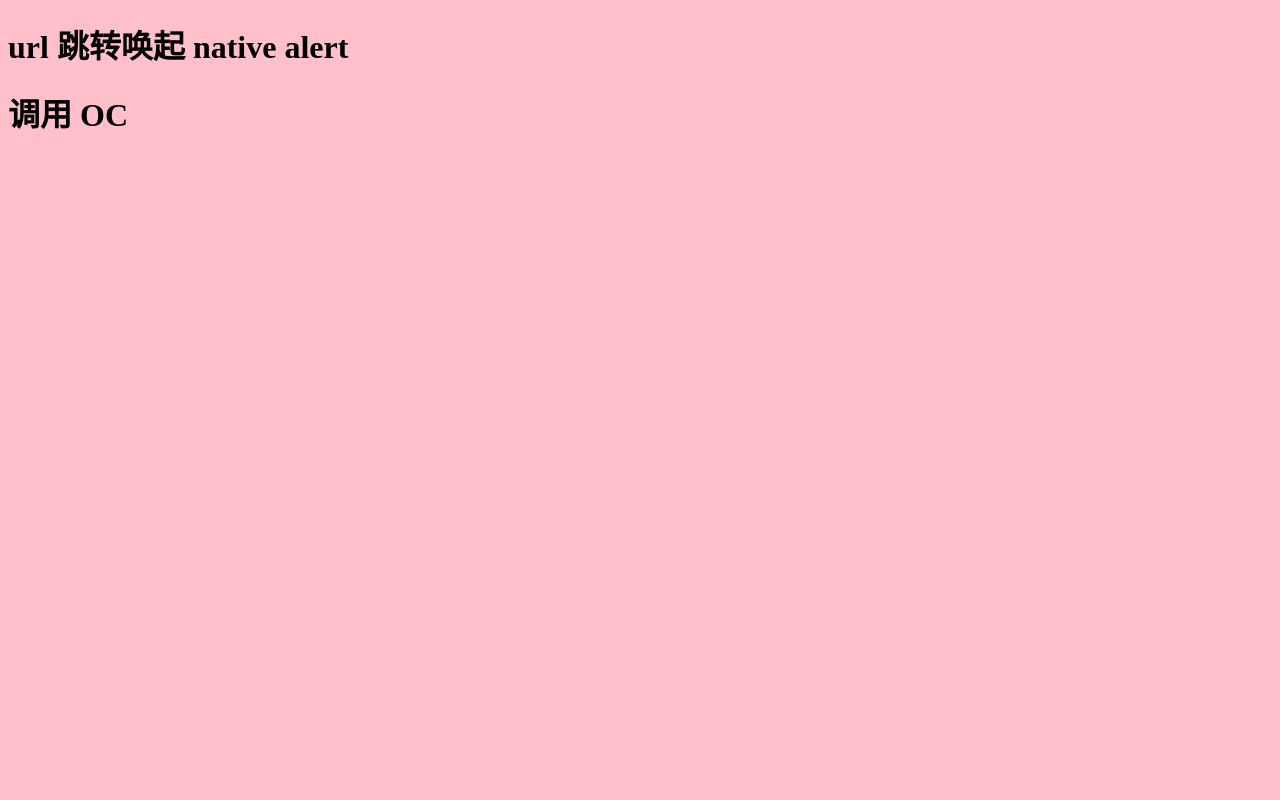
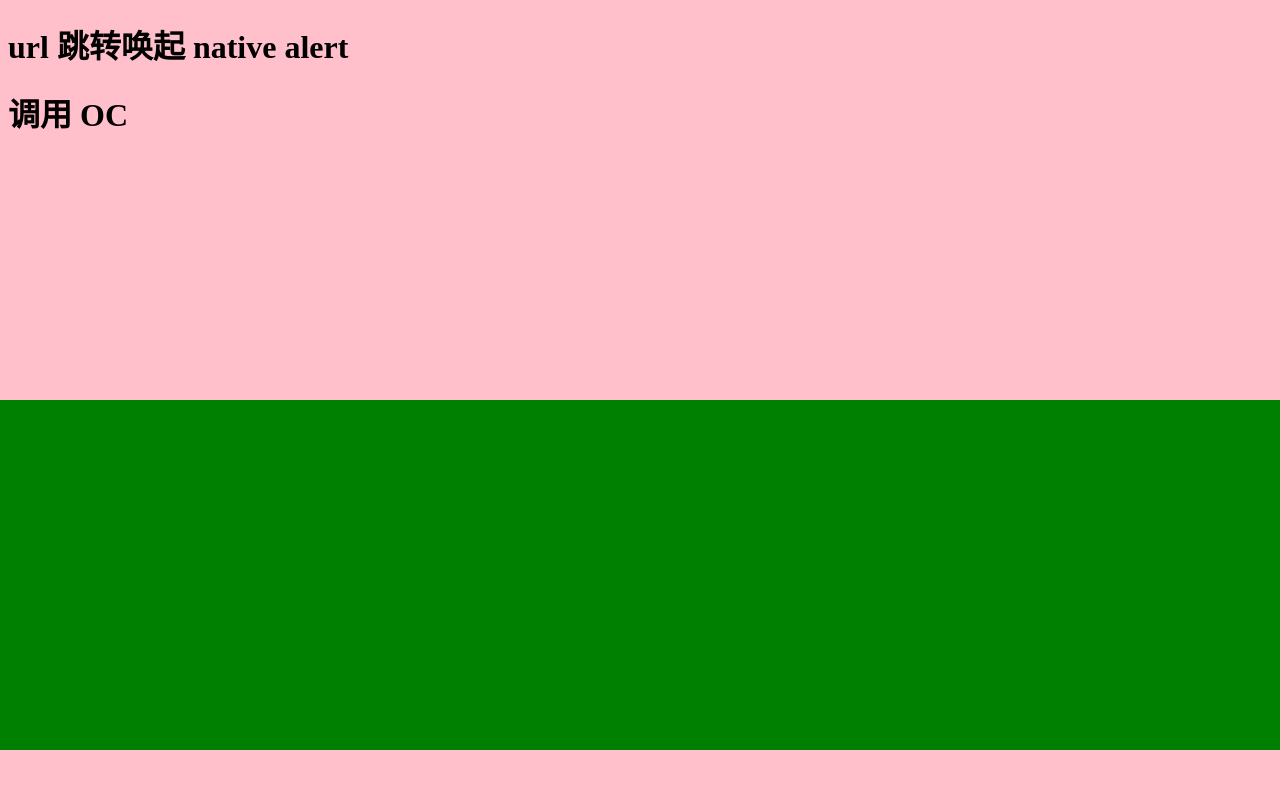
Before and after one commit to wayshon/jsbridge-demo, a plain HTML site: page JsDemo/web/dist/index2.html in a window 1280 px wide. Drawn offline with Linux system fonts and the light colour scheme.

Commit message:
feature(同层渲染): wip

```diff
--- a/JsDemo/web/dist/index2.html
+++ b/JsDemo/web/dist/index2.html
@@ -10,6 +10,17 @@
             height: 100%;
             background-color: pink;
         }
+
+        .content {
+            width:100%;
+            height:350px;
+            overflow:scroll;
+            -webkit-overflow-scrolling: touch;
+            background-color: blue;
+            position: absolute;
+            bottom: 0;
+            left: 0;
+        }
     </style>
     <script>
         function changeColor(color) {
@@ -18,20 +29,22 @@
         }
         function call() {
             window.webkit.messageHandlers.callOC.postMessage({
-                msg:'我来自js',
-                callback: function(sum) {
-                    const el = document.createElement('h1');
-                    el.innerText=`回调的结果: ${sum}`;
-                    document.body.appendChild(el);
-                }
+                msg:'我来自js'
             });
         }
+
+        setTimeout(() => {
+          document.querySelector('#mylayer').style='bottom: 50px'
+        }, 5000);
     </script>
 </head>
 
 <body>
     <h1 onclick="location.href = 'alert://唤起来哈哈哈哈'">url 跳转唤起 native alert</h1>
     <h1 onClick="call()">调用 OC</h1>
+    <div id="mylayer" class="content">
+        <div style="height:400px;background:green"></div>
+    </div>
 </body>
 
 </html>
```
Also changed, not shown: 12 other files.
